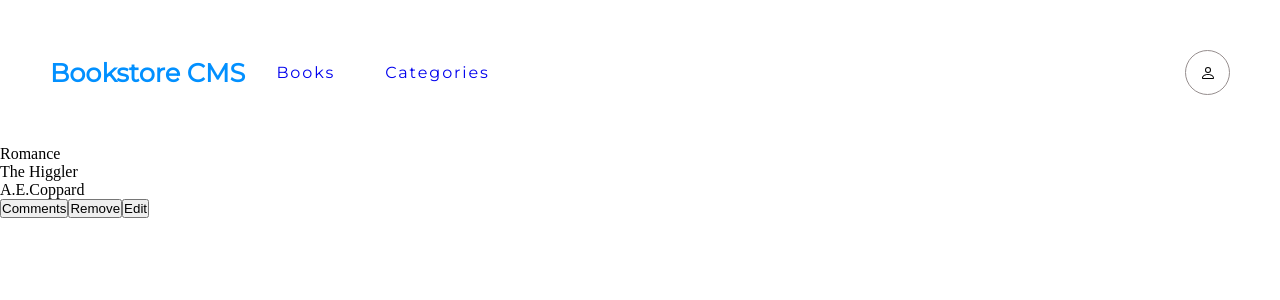
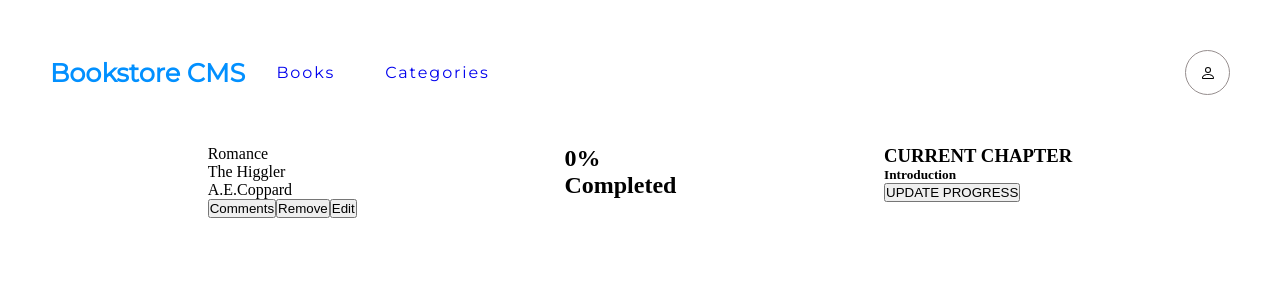
Before and after one commit to DeVuDeveloper/Bookstore, a React (Create React App) app: page / in a window 1280 px wide. Shown: the top 300 px of the page. Built offline with nearby package versions, Linux system fonts and the light colour scheme.

Commit message:
basic css

```diff
--- a/src/components/book.js
+++ b/src/components/book.js
@@ -1,3 +1,5 @@
+import '../style/book.css';
+
 const Books = () => {
   const booksArr = [
     {
@@ -22,9 +24,21 @@ const Books = () => {
               <button type="button" className="edit-btn">Edit</button>
             </div>
           </div>
+          <div className="completed">
+            <h2>
+              0%
+              <br />
+              <span>Completed</span>
+            </h2>
+          </div>
+          <div className="update-progress">
+            <h3>CURRENT CHAPTER</h3>
+            <h5>Introduction</h5>
+            <button className="btn" type="button">UPDATE PROGRESS</button>
+          </div>
         </div>
+
       ))}
-      <div className="line" />
 
     </section>
   );
--- a/src/components/category.js
+++ b/src/components/category.js
@@ -1,6 +1,8 @@
+import '../style/category.css';
+
 const Categories = () => (
   <div className="categories-section">
-    <h1>Under construction</h1>
+    <h2>Under construction</h2>
   </div>
 );
 
--- /dev/null
+++ b/src/style/book.css
@@ -0,0 +1,4 @@
+.book-card {
+  display: flex;
+  justify-content: space-evenly;
+}
--- /dev/null
+++ b/src/style/category.css
@@ -0,0 +1,4 @@
+.categories-section {
+  position: relative;
+  left: 40%;
+}
```
